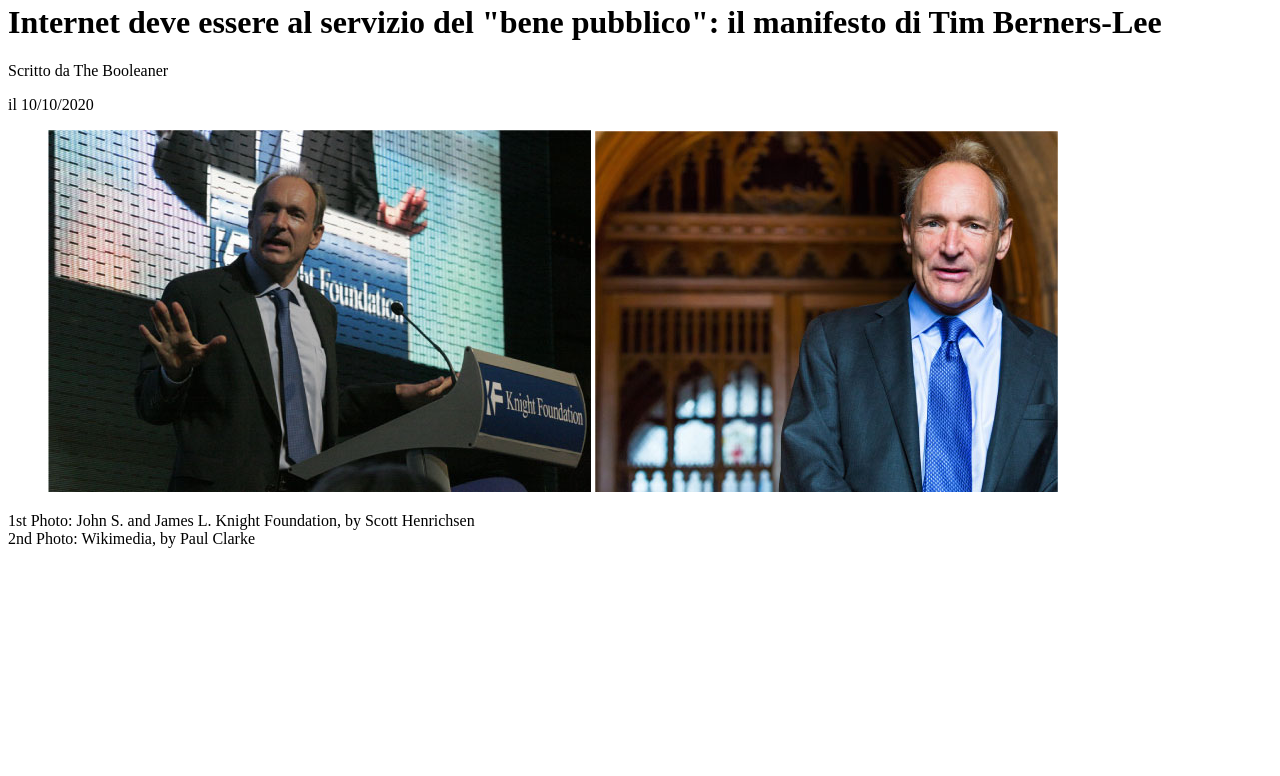
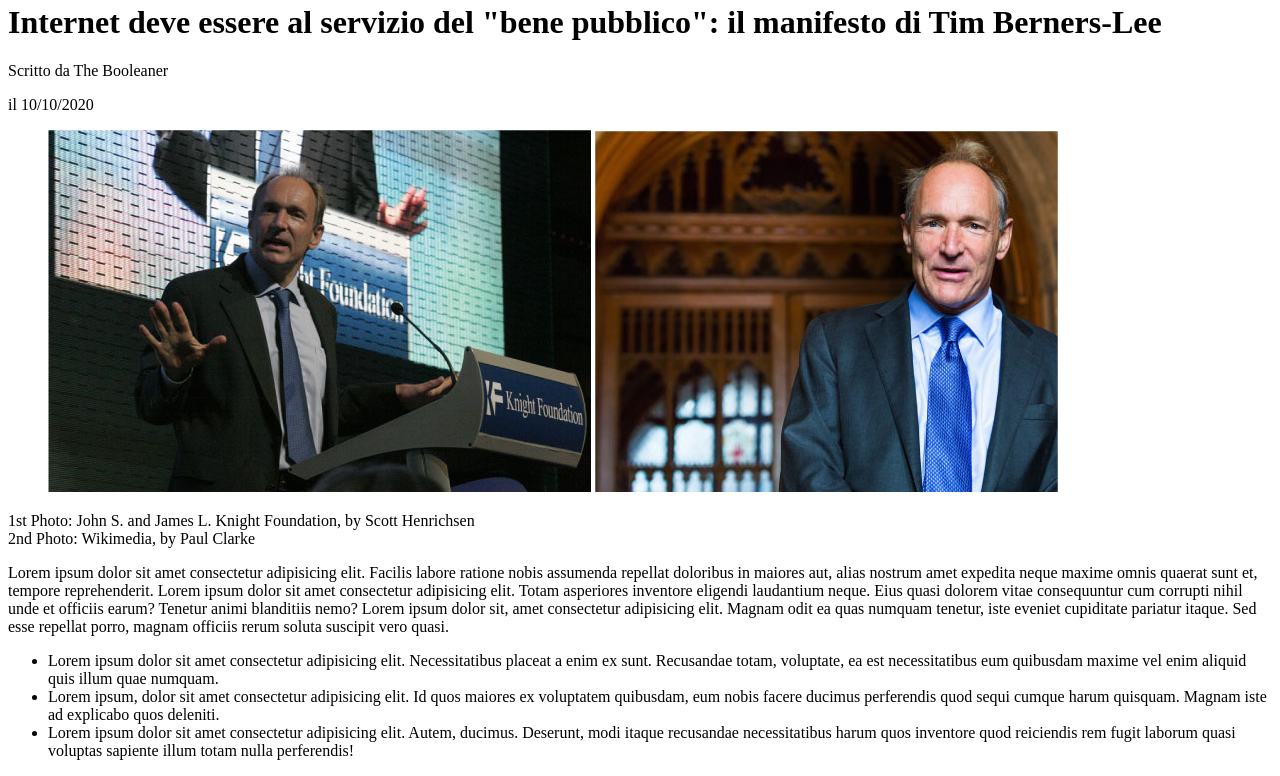
Before and after one commit to francescorossi1/html-css-booleaner, a plain HTML site: page index.html in a window 1280 px wide. Shown: the part 338-1114 px from the top of the page. Before the commit the page ends 902 px from the top, so only its background shows below. Drawn offline with Linux system fonts and the light colour scheme.

Commit message:
added paragraph

```diff
--- a/index.html
+++ b/index.html
@@ -9,6 +9,7 @@
 </head>
 <body>
     <header>
+
         <!-- Logo -->
         <figure>
             <img src="img/logo.svg" alt="Logo">
@@ -27,8 +28,20 @@
             2nd Photo: Wikimedia, by Paul Clarke
         </p>
     </header>
-    <main></main>
-        <footer></footer>
-    </div>
+    <main>
+
+        <!-- Paragraph 1 -->
+        <div class="paragraph">
+            Lorem ipsum dolor sit amet consectetur adipisicing elit. Facilis labore ratione nobis assumenda repellat doloribus in maiores aut, alias nostrum amet expedita neque maxime omnis quaerat sunt et, tempore reprehenderit.
+            Lorem ipsum dolor sit amet consectetur adipisicing elit. Totam asperiores inventore eligendi laudantium neque. Eius quasi dolorem vitae consequuntur cum corrupti nihil unde et officiis earum? Tenetur animi blanditiis nemo?
+            Lorem ipsum dolor sit, amet consectetur adipisicing elit. Magnam odit ea quas numquam tenetur, iste eveniet cupiditate pariatur itaque. Sed esse repellat porro, magnam officiis rerum soluta suscipit vero quasi.
+            <ul>
+                <li>Lorem ipsum dolor sit amet consectetur adipisicing elit. Necessitatibus placeat a enim ex sunt. Recusandae totam, voluptate, ea est necessitatibus eum quibusdam maxime vel enim aliquid quis illum quae numquam.</li>
+                <li>Lorem ipsum, dolor sit amet consectetur adipisicing elit. Id quos maiores ex voluptatem quibusdam, eum nobis facere ducimus perferendis quod sequi cumque harum quisquam. Magnam iste ad explicabo quos deleniti.</li>
+                <li>Lorem ipsum dolor sit amet consectetur adipisicing elit. Autem, ducimus. Deserunt, modi itaque recusandae necessitatibus harum quos inventore quod reiciendis rem fugit laborum quasi voluptas sapiente illum totam nulla perferendis!</li>
+            </ul>
+        </div>
+    </main>
+    <footer></footer>
 </body>
 </html>
```
